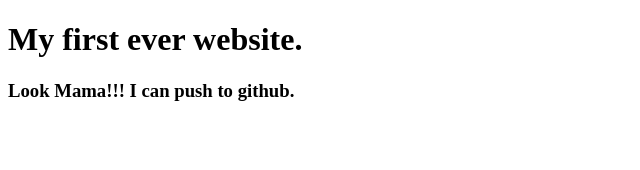
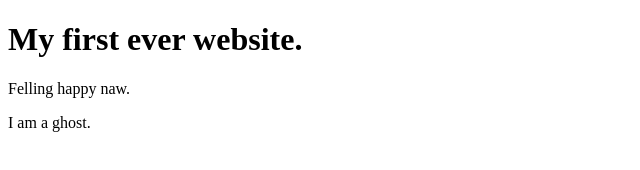
Before and after one commit to Mahibulhasanjilik/my-first-website, a plain HTML site: page index.html in a window 1280 px wide. Shown: the whole page, without its empty margins (0-640 px from the left). Drawn offline with Linux system fonts and the light colour scheme.

Commit message:
happy added

```diff
--- a/index.html
+++ b/index.html
@@ -8,6 +8,7 @@
 </head>
 <body>
     <h1>My first ever website.</h1>
-    <h3>Look Mama!!! I can push to github.</h3>
+    <p>Felling happy naw.</p>
+    <p>I am a ghost.</p>
 </body>
 </html>
```
